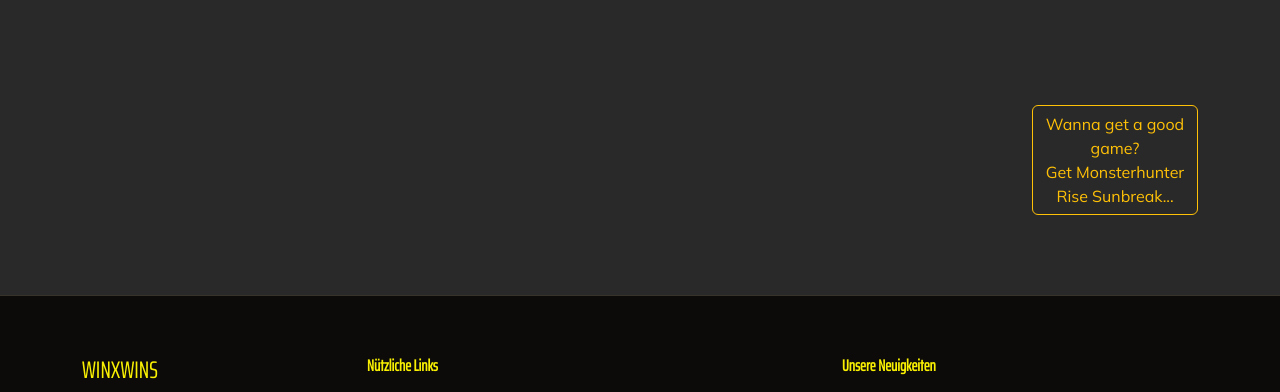
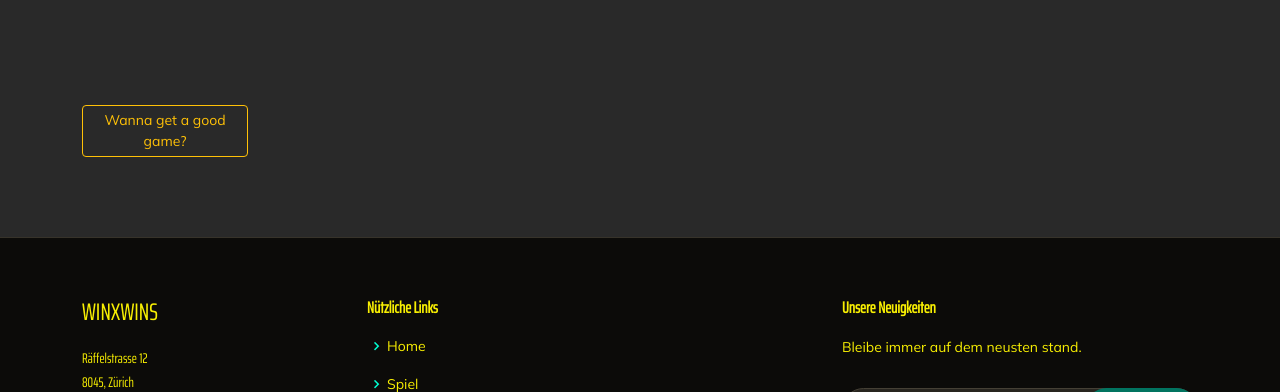
Before and after one commit to svenbledt/startup-bs, a plain HTML site: page game.html in a window 1280 px wide. Shown: the part 2549-2941 px from the top of the page. Drawn offline with Linux system fonts and the light colour scheme; a web font is replaced by a local one.

Commit message:
changed button position and style mob use

```diff
--- a/game.html
+++ b/game.html
@@ -147,9 +147,9 @@
 
     <section>
       <div class="my-new-container">
-        <div class="row justify-content-end">
+        <div class="row justify-content-start">
           <div class="col-2">
-            <a class="btn btn-outline-warning" href="https://www.monsterhunter.com/rise-sunbreak/en-us/" role="button">Wanna get a good game?<br>Get Monsterhunter Rise Sunbreak...</a>
+            <a class="btn btn-sm btn-outline-warning" href="https://www.monsterhunter.com/rise-sunbreak/en-us/" role="button">Wanna get a good game?</a>
 
           </div>
 
```
